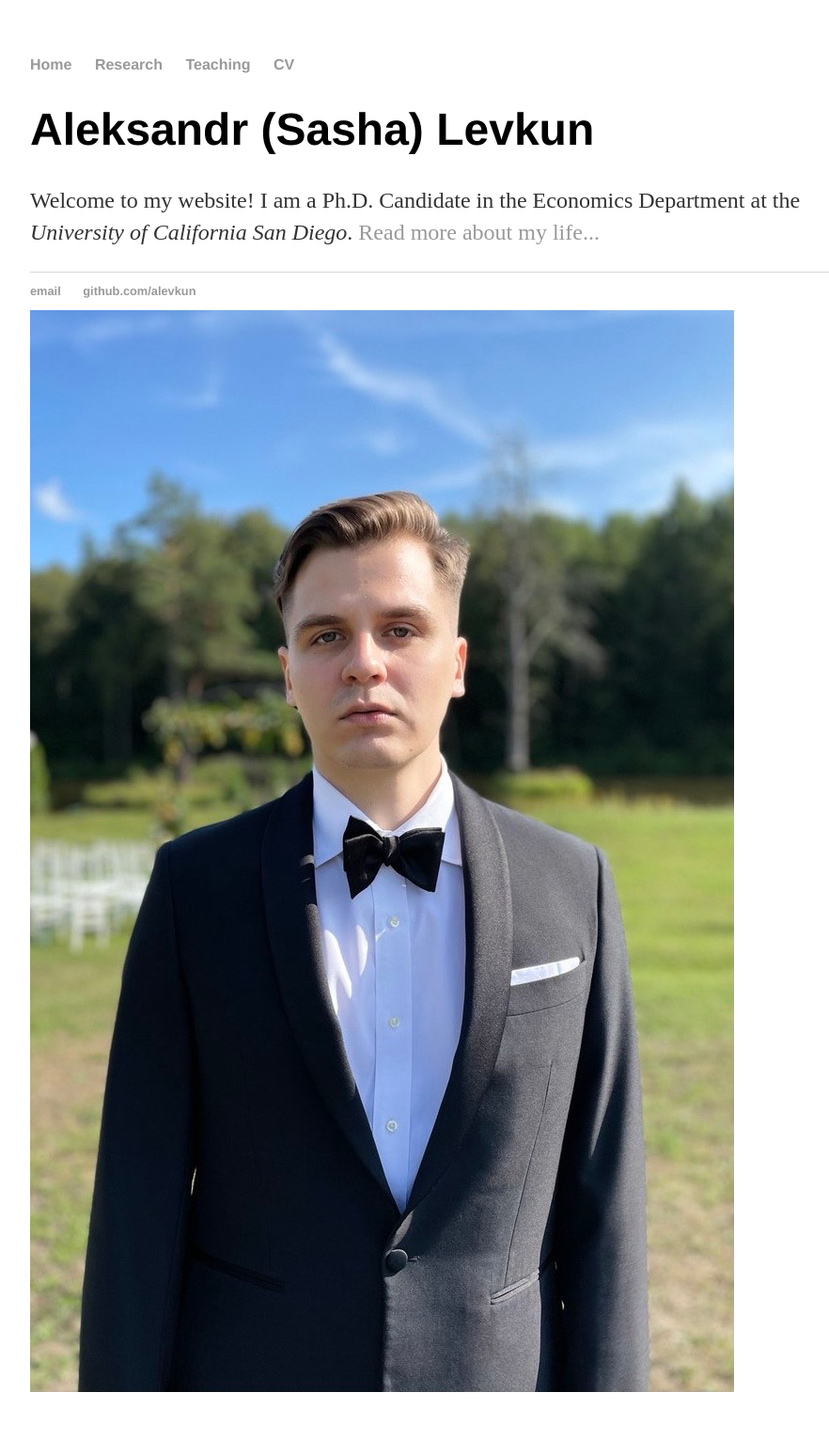
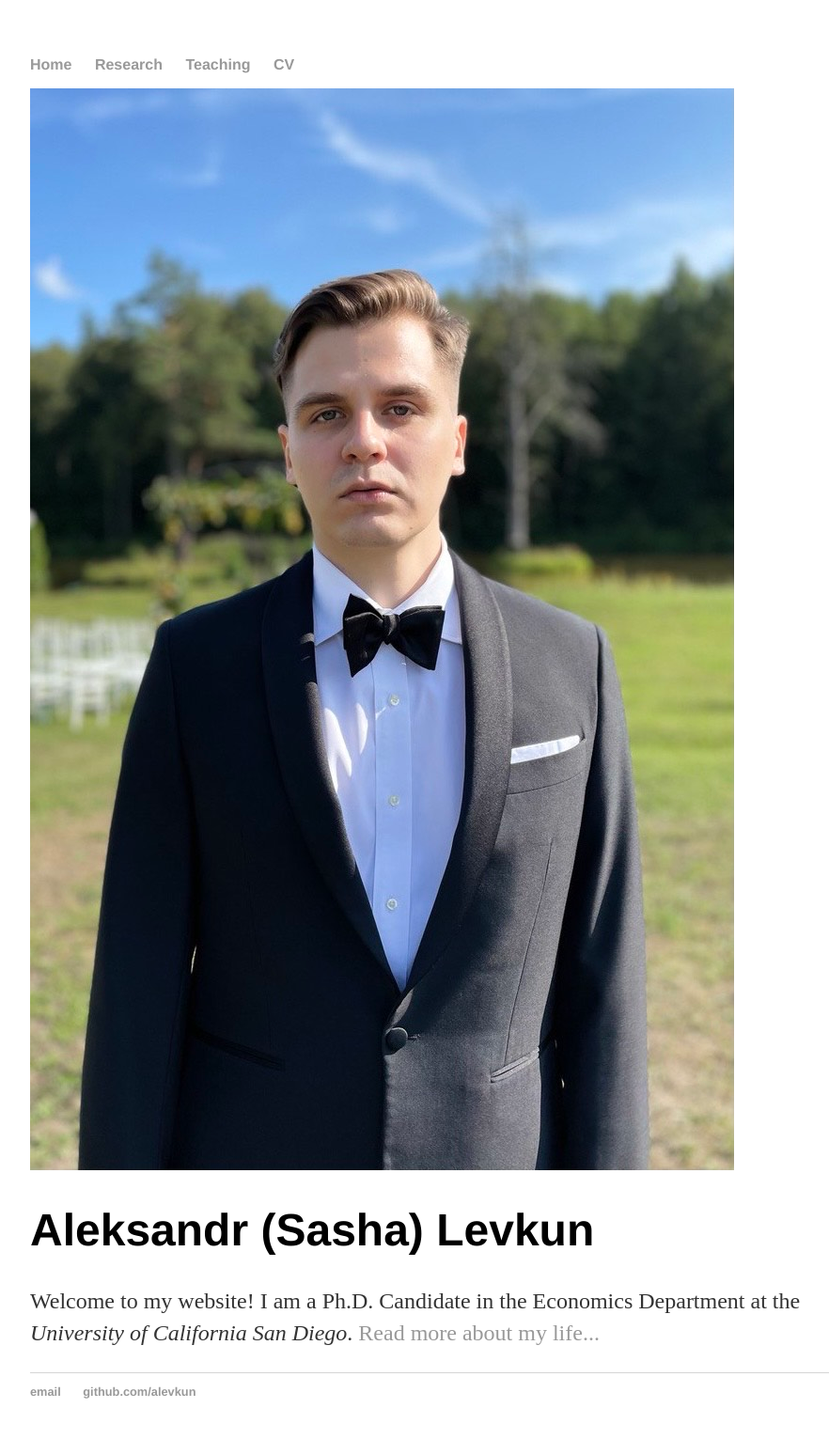
Before and after one commit to alevkun/alevkun.github.io, a Jekyll site: the page built from index.html, in a window 1280 px wide. Shown: the whole page at 94% size, without its empty margins (160-1042 px from the left). Built offline with Jekyll 4.4.1, drawn with Linux system fonts in a browser that asks for light colours.

Commit message:
Update default.html

```diff
--- a/_layouts/default.html
+++ b/_layouts/default.html
@@ -16,6 +16,10 @@
 		</nav>
 		<div class="container">
 
+		<div>
+			<img src="https://alevkun.github.io/assets/headshot.JPG" style="top:03%; left:50%">
+		</div>
+
     {{ content }}
 
 		</div><!-- /.container -->
@@ -25,9 +29,5 @@
         		<li><a href="https://github.com/alevkun">github.com/alevkun</a></li>
 			</ul>
 		</footer>
-
-		<div>
-			<img src="https://alevkun.github.io/assets/headshot.JPG" style="top:03%; left:80%">
-		</div>
 	</body>
 </html>
```
